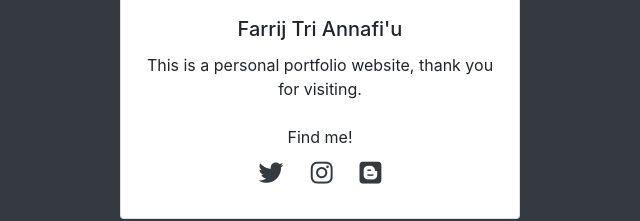
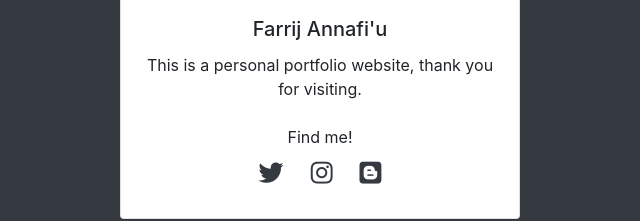
Before and after one commit to annafiu/annafiu.github.io, a plain HTML site: page index.html in a window 1280 px wide. Shown: the part 360-581 px from the top of the page, 320-960 px from the left. Drawn offline with nearby package versions, Linux system fonts and the light colour scheme.

Commit message:
changename

```diff
--- a/index.html
+++ b/index.html
@@ -47,7 +47,7 @@
   <div class="card m-5 mx-auto" style="width:25rem">
     <img class="rounded-circle px-5 mt-4 mx-auto pb-2" width="300" src="img/fr.jpg" alt="Card image cap">
     <div class="card-body">
-      <h5 class="card-title text-center">Farrij Tri Annafi'u</h5>
+      <h5 class="card-title text-center">Farrij Annafi'u</h5>
       <div class="card-text text-center">This is a personal portfolio website, thank you for visiting.<br><br>Find me!</p>
     </div>
     <div class="card-body text-center" style="font-size: 25px; margin-top:-30px; padding-bottom: 5px;">
```
